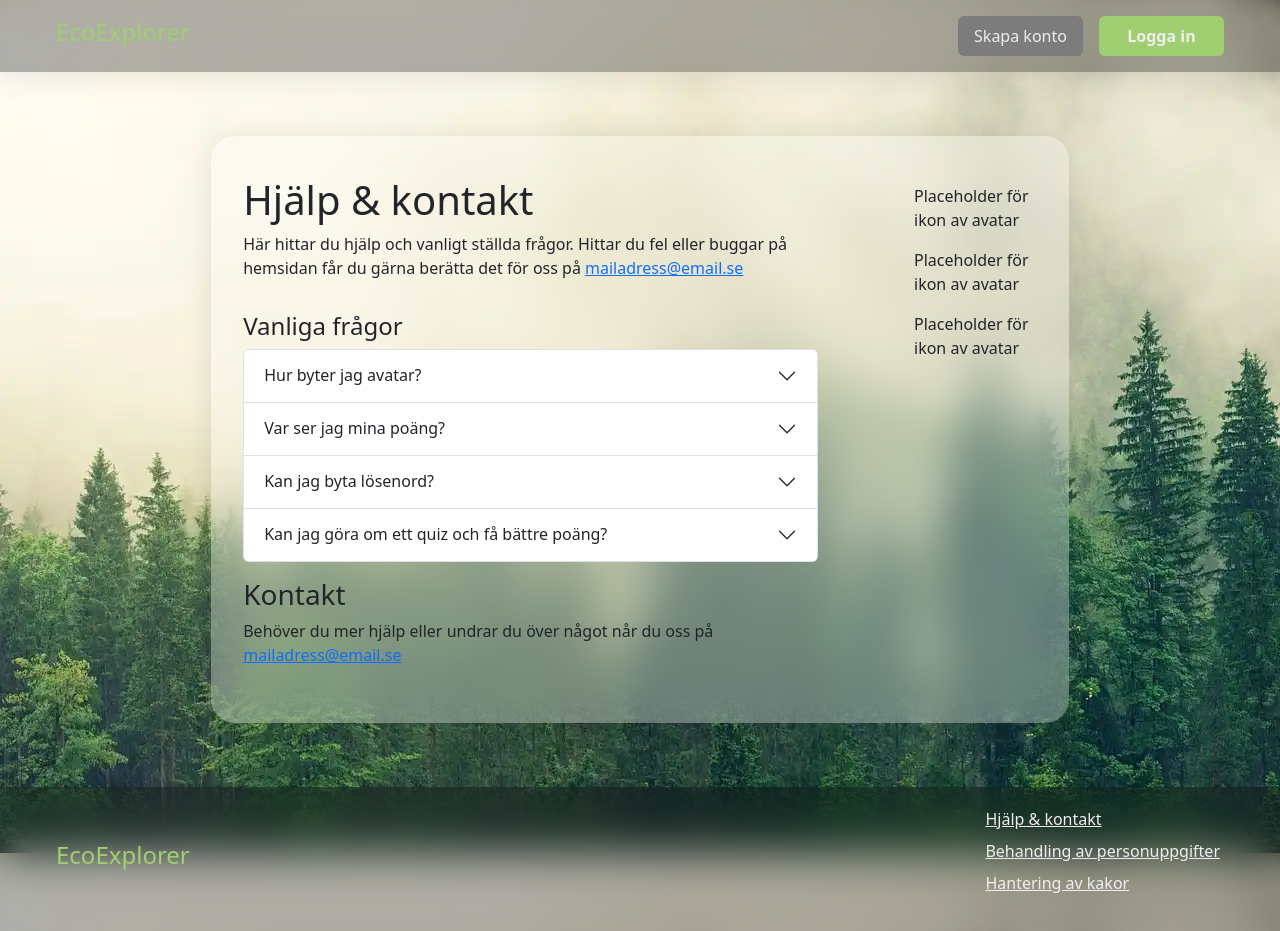
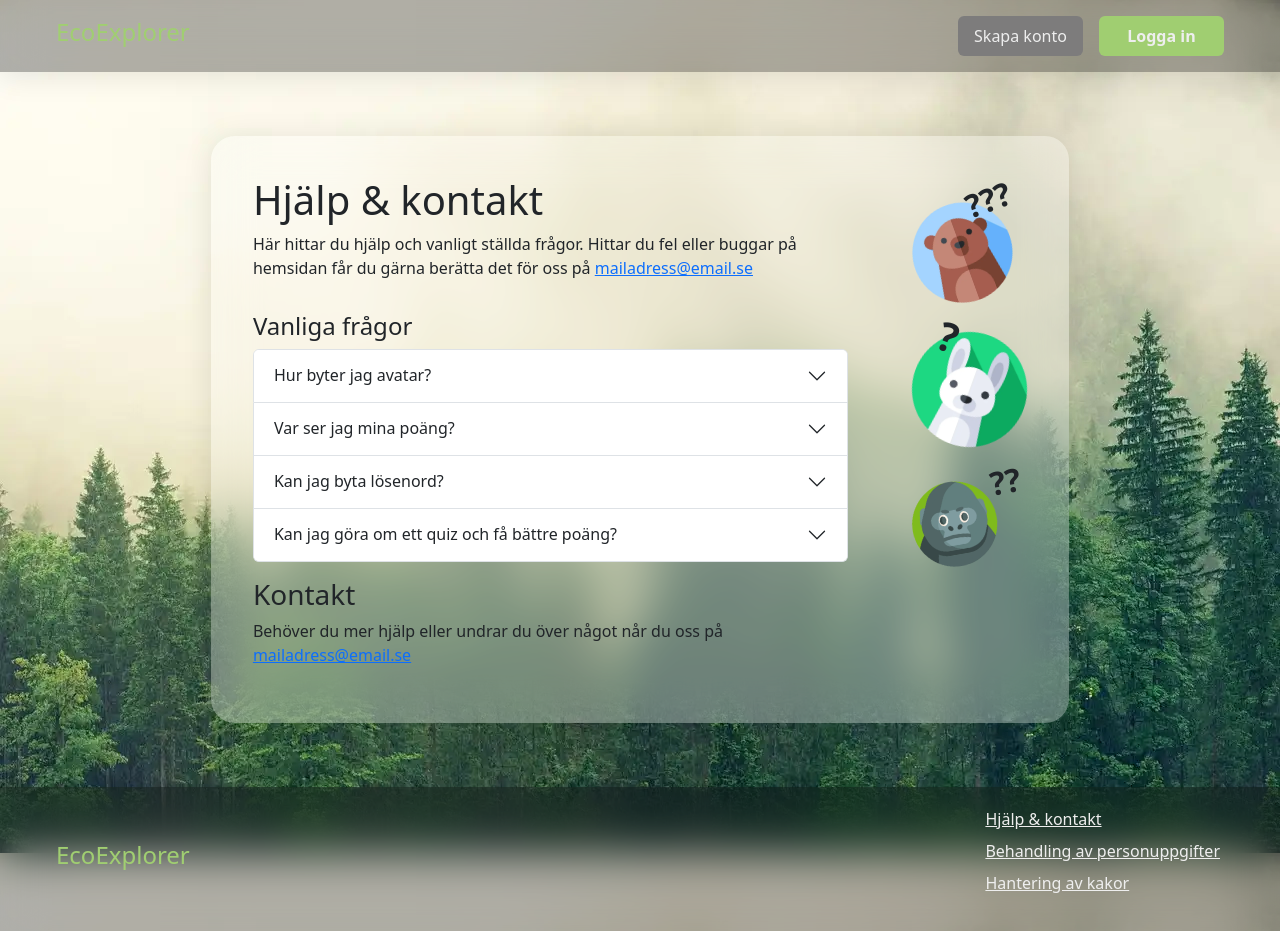
Before and after one commit to nilsneidenmark/klimatspelet, a React (Vite) app: page / in a window 1280 px wide. Built offline with nearby package versions, Linux system fonts and the light colour scheme.

Commit message:
fix help section width bug and added avatars

```diff
--- a/src/components/HelpContact/HelpContact.jsx
+++ b/src/components/HelpContact/HelpContact.jsx
@@ -1,5 +1,8 @@
 import styles from "./helpcontact.module.scss";
 import "bootstrap/dist/css/bootstrap.min.css";
+import bearAvatar from "../../assets/avatar_bear.webp";
+import rabbitAvatar from "../../assets/avatar_rabbit.webp";
+import gorillaAvatar from "../../assets/avatar_gorilla.webp";
 
 // Imports for icons from React bootstrap
 import CloseButton from "react-bootstrap/CloseButton";
@@ -7,8 +10,8 @@ import Accordion from "react-bootstrap/Accordion";
 
 export default function HelpContact() {
   return (
-    <section>
-      <div className={styles.flowLeft}>
+    <section className={styles.helpContact}>
+      <div>
         <article>
           <h1>Hjälp & kontakt</h1>
           <p>
@@ -17,10 +20,8 @@ export default function HelpContact() {
             <a href="mailto:mailadress@email.se"> mailadress@email.se</a>{" "}
           </p>
         </article>
-
         <article className={styles.faq}>
           <h2>Vanliga frågor</h2>
-
           <Accordion className={styles.accordion}>
             <Accordion.Item eventKey="0">
               <Accordion.Header>Hur byter jag avatar?</Accordion.Header>
@@ -87,11 +88,20 @@ export default function HelpContact() {
         </article>
       </div>
 
-      <div className={styles.flowRight}>
+      <div>
         <div>
-          <p>Placeholder för ikon av avatar</p>
-          <p>Placeholder för ikon av avatar</p>
-          <p>Placeholder för ikon av avatar</p>
+          <div className={styles.bearAvatar}>
+            <img src={bearAvatar} />
+            <p>???</p>
+          </div>
+          <div className={styles.rabbitAvatar}>
+            <img src={rabbitAvatar} />
+            <p>?</p>
+          </div>
+          <div className={styles.gorillaAvatar}>
+            <img src={gorillaAvatar} />
+            <p>??</p>
+          </div>
         </div>
       </div>
     </section>
--- a/src/components/HelpContact/helpcontact.module.css
+++ b/src/components/HelpContact/helpcontact.module.css
@@ -101,15 +101,56 @@ form button {
   background-color: #7d7c7c;
 }
 
-section {
+.helpContact {
   display: flex;
   flex-direction: row;
   justify-content: center;
-  align-items: right;
-  width: 40%;
+  align-items: space-between;
+  gap: 4rem;
 }
-section > .flowRight {
-  margin: 1rem 0 auto 6rem;
+.helpContact > div {
+  max-width: 75%;
+}
+.helpContact > div > div > img {
+  width: 100px;
+}
+.helpContact > div > div {
+  margin-top: 2rem;
+}
+.helpContact > div > div > div {
+  position: relative;
+  margin-bottom: 2rem;
+}
+.helpContact > div > div > div > p {
+  position: absolute;
+  top: 0;
+  right: 0;
+  font-size: 2rem;
+  margin-top: -15px;
+  font-weight: 600;
+}
+.helpContact > div > div .bearAvatar {
+  transform: rotate(-20deg);
+}
+.helpContact > div > div .bearAvatar > img {
+  width: 100px;
+}
+.helpContact > div > div > .rabbitAvatar {
+  transform: rotate(20deg);
+}
+.helpContact > div > div > .rabbitAvatar > img {
+  width: 115px;
+}
+.helpContact > div > div > .rabbitAvatar > p {
+  left: 0;
+  font-size: 2.5rem;
+  margin-left: 10px;
+}
+.helpContact > div > div > .gorillaAvatar {
+  transform: rotate(-10deg);
+}
+.helpContact > div > div > .gorillaAvatar > img {
+  width: 85px;
 }
 
 article {
--- a/src/components/HelpContact/helpcontact.module.scss
+++ b/src/components/HelpContact/helpcontact.module.scss
@@ -1,11 +1,54 @@
 @import "../../styles/index.scss";
 
+.helpContact {
+  @include flex(row, center, space-between);
+  gap: $XLarge;
+  > div {
+    max-width: 75%;
+    > div {
+      > img {
+        width: 100px;
+      }
+    }
+    > div {
+      margin-top: $large;
 
-section {
-    @include flex(row, center, right);
-    width: 40%;
-    > .flowRight {
-        margin: $medium 0 auto $XXLarge;
+      > div {
+        position: relative;
+        margin-bottom: $large;
+        > p {
+          position: absolute;
+          top: 0;
+          right: 0;
+          font-size: 2rem;
+          margin-top: -15px;
+          font-weight: 600;
+        }
+      }
+      .bearAvatar {
+        transform: rotate(-20deg);
+        > img {
+          width: 100px;
+        }
+      }
+      > .rabbitAvatar {
+        transform: rotate(20deg);
+        > img {
+          width: 115px;
+        }
+        > p {
+          left: 0;
+          font-size: 2.5rem;
+          margin-left: 10px;
+        }
+      }
+      > .gorillaAvatar {
+        transform: rotate(-10deg);
+        > img {
+          width: 85px;
+        }
+      }
+    }
   }
 }
 
```
Also changed, not shown: 1 other file (tests, documents, lock files or other folders). Lines whose indentation alone changed are shown as unchanged.
